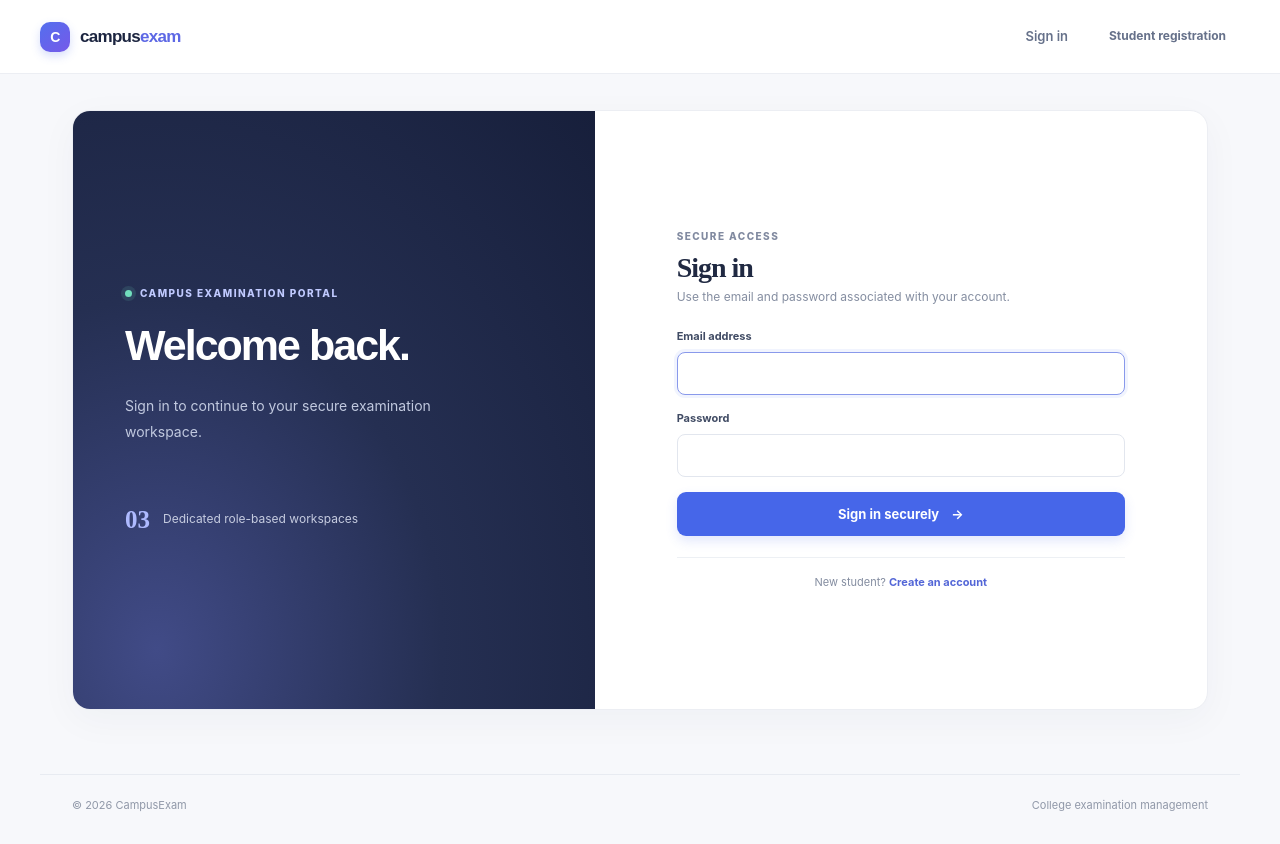
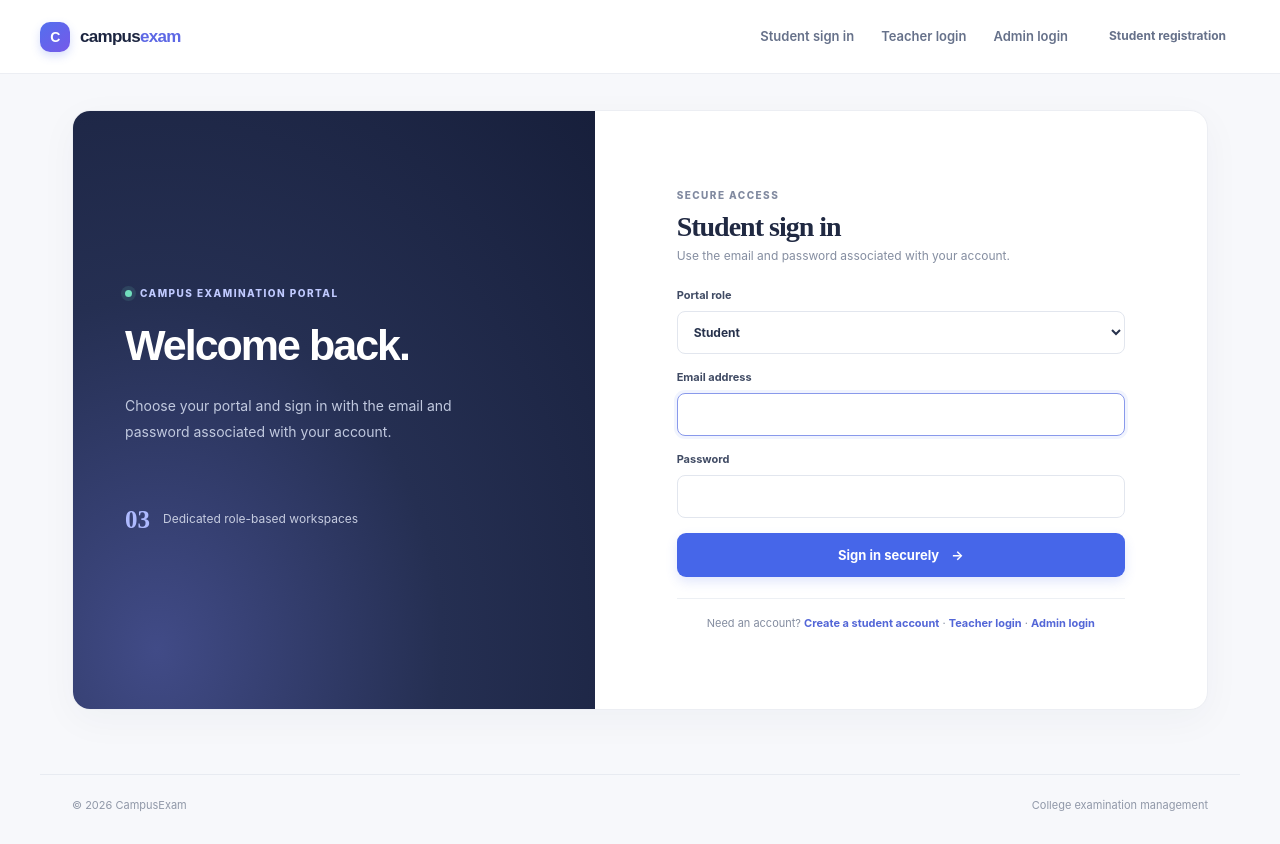
Before and after one commit to Abhi210405/Online-Examination-System, a Flask app: page /login in a window 1280 px wide. Run offline with Flask 3, Linux system fonts and the light colour scheme; some libraries are stand-ins or nearby versions.

Commit message:
Add role-specific login and deployment fixes
Co-authored-by: Copilot <223556219+Copilot@users.noreply.github.com>

```diff
--- a/app.py
+++ b/app.py
@@ -377,31 +377,72 @@ def register():
     return render_template("auth_form.html", mode="register")
 
 
+def _login_user(requested_role=None):
+    email = request.form.get("email", "").strip().lower()
+    password = request.form.get("password", "")
+    requested_role = request.form.get("role") or requested_role
+    user = db.session.scalar(select(User).where(func.lower(User.email) == email))
+    password_matches = False
+    if user and user.status == "active":
+        stored_hash = user.password_hash
+        if stored_hash.startswith(("$2a$", "$2b$", "$2y$")):
+            password_matches = bcrypt.checkpw(password.encode()[:72], stored_hash.encode())
+        else:
+            password_matches = check_password_hash(stored_hash, password)
+    if not password_matches:
+        flash("Invalid email or password, or this account is inactive.", "error")
+        return None
+    if requested_role and user.role != requested_role:
+        flash("This account does not belong to the selected sign-in role.", "error")
+        return None
+    if user.password_hash.startswith(("$2a$", "$2b$", "$2y$")):
+        user.password_hash = generate_password_hash(password)
+        db.session.commit()
+    session.clear()
+    session["user_id"] = user.id
+    _csrf_token()
+    return user
+
+
 @app.route("/login", methods=["GET", "POST"])
 def login():
     if current_user():
         return redirect(_dashboard_for(current_user()))
+    requested_role = request.args.get("role")
     if request.method == "POST":
-        email = request.form.get("email", "").strip().lower()
-        password = request.form.get("password", "")
-        user = db.session.scalar(select(User).where(func.lower(User.email) == email))
-        password_matches = False
-        if user and user.status == "active":
-            stored_hash = user.password_hash
-            if stored_hash.startswith(("$2a$", "$2b$", "$2y$")):
-                password_matches = bcrypt.checkpw(password.encode()[:72], stored_hash.encode())
-            else:
-                password_matches = check_password_hash(stored_hash, password)
-        if password_matches:
-            if user.password_hash.startswith(("$2a$", "$2b$", "$2y$")):
-                user.password_hash = generate_password_hash(password)
-                db.session.commit()
-            session.clear()
-            session["user_id"] = user.id
-            _csrf_token()
+        user = _login_user(requested_role=requested_role)
+        if user is not None:
             return redirect(_dashboard_for(user))
-        flash("Invalid email or password, or this account is inactive.", "error")
-    return render_template("auth_form.html", mode="login")
+    return render_template("auth_form.html", mode="login", selected_role=requested_role)
+
+
+@app.route("/student/login", methods=["GET", "POST"])
+def student_login():
+    if current_user():
+        return redirect(_dashboard_for(current_user()))
+    return login_for_role("student")
+
+
+@app.route("/teacher/login", methods=["GET", "POST"])
+def teacher_login():
+    if current_user():
+        return redirect(_dashboard_for(current_user()))
+    return login_for_role("teacher")
+
+
+@app.route("/admin/login", methods=["GET", "POST"])
+def admin_login():
+    if current_user():
+        return redirect(_dashboard_for(current_user()))
+    return login_for_role("admin")
+
+
+def login_for_role(role):
+    if request.method == "POST":
+        user = _login_user(requested_role=role)
+        if user is not None:
+            return redirect(_dashboard_for(user))
+    return render_template("auth_form.html", mode="login", selected_role=role)
 
 
 @app.post("/logout")
--- a/templates/auth_form.html
+++ b/templates/auth_form.html
@@ -1,19 +1,30 @@
 {% extends "base.html" %}
 {% set is_register = mode == "register" %}
 {% set is_setup = mode == "first_admin" %}
-{% block title %}{{ "Create student account" if is_register else ("Initial administrator setup" if is_setup else "Sign in") }}{% endblock %}
+{% set login_role = selected_role or "student" %}
+{% set login_title = "Student sign in" if login_role == "student" else ("Teacher sign in" if login_role == "teacher" else "Admin sign in") %}
+{% block title %}{{ "Create student account" if is_register else ("Initial administrator setup" if is_setup else login_title) }}{% endblock %}
 {% block content %}
 <section class="auth-layout">
   <div class="auth-aside">
     <span class="eyebrow"><span class="status-dot"></span> CAMPUS EXAMINATION PORTAL</span>
     <h1>{{ "Start your next chapter." if is_register else ("Set up your portal." if is_setup else "Welcome back.") }}</h1>
-    <p>{{ "Create your student account to discover examinations and track your results." if is_register else ("Create the first administrator account. This setup closes as soon as the account is created." if is_setup else "Sign in to continue to your secure examination workspace.") }}</p>
+    <p>{{ "Create your student account to discover examinations and track your results." if is_register else ("Create the first administrator account. This setup closes as soon as the account is created." if is_setup else "Choose your portal and sign in with the email and password associated with your account.") }}</p>
     <div class="aside-stat"><strong>{{ "01" if is_setup else "03" }}</strong><span>{{ "One-time setup" if is_setup else "Dedicated role-based workspaces" }}</span></div>
   </div>
   <div class="auth-card">
-    <div class="auth-card-heading"><span class="eyebrow eyebrow-dark">{{ "NEW STUDENT" if is_register else ("FIRST-TIME SETUP" if is_setup else "SECURE ACCESS") }}</span><h2>{{ "Create your account" if is_register else ("Create administrator" if is_setup else "Sign in") }}</h2><p>{{ "All fields are required." if is_register or is_setup else "Use the email and password associated with your account." }}</p></div>
+    <div class="auth-card-heading"><span class="eyebrow eyebrow-dark">{{ "NEW STUDENT" if is_register else ("FIRST-TIME SETUP" if is_setup else "SECURE ACCESS") }}</span><h2>{{ "Create your account" if is_register else ("Create administrator" if is_setup else login_title) }}</h2><p>{{ "All fields are required." if is_register or is_setup else "Use the email and password associated with your account." }}</p></div>
     <form method="post" class="stack-form">
       <input type="hidden" name="csrf_token" value="{{ csrf_token() }}">
+      {% if not is_register and not is_setup %}
+        <label>Portal role
+          <select name="role" required>
+            <option value="student" {% if login_role == "student" %}selected{% endif %}>Student</option>
+            <option value="teacher" {% if login_role == "teacher" %}selected{% endif %}>Teacher</option>
+            <option value="admin" {% if login_role == "admin" %}selected{% endif %}>Administrator</option>
+          </select>
+        </label>
+      {% endif %}
       {% if is_register or is_setup %}
         <label>Full name<input name="name" autocomplete="name" maxlength="120" required autofocus></label>
         <label>Email address<input name="email" type="email" autocomplete="email" maxlength="190" required></label>
@@ -32,7 +43,7 @@
       {% if is_setup %}<label>Password <span class="label-hint">At least 10 characters</span><input name="password" type="password" autocomplete="new-password" minlength="10" required></label>{% endif %}
       <button class="button button-primary button-full" type="submit">{{ "Create student account" if is_register else ("Create administrator" if is_setup else "Sign in securely") }} <span>→</span></button>
     </form>
-    <div class="auth-switch">{% if is_register %}Already registered? <a href="{{ url_for('login') }}">Sign in</a>{% elif is_setup %}<a href="{{ url_for('login') }}">Return to sign in</a>{% else %}New student? <a href="{{ url_for('register') }}">Create an account</a>{% endif %}</div>
+    <div class="auth-switch">{% if is_register %}Already registered? <a href="{{ url_for('login') }}">Sign in</a>{% elif is_setup %}<a href="{{ url_for('login') }}">Return to sign in</a>{% else %}Need an account? <a href="{{ url_for('register') }}">Create a student account</a> · <a href="{{ url_for('teacher_login') }}">Teacher login</a> · <a href="{{ url_for('admin_login') }}">Admin login</a>{% endif %}</div>
   </div>
 </section>
 {% endblock %}
--- a/templates/base.html
+++ b/templates/base.html
@@ -30,7 +30,9 @@
           <button class="nav-logout" type="submit">Sign out</button>
         </form>
       {% else %}
-        <a href="{{ url_for('login') }}">Sign in</a>
+        <a href="{{ url_for('login') }}">Student sign in</a>
+        <a href="{{ url_for('teacher_login') }}">Teacher login</a>
+        <a href="{{ url_for('admin_login') }}">Admin login</a>
         <a class="button button-sm" href="{{ url_for('register') }}">Student registration</a>
       {% endif %}
     </nav>
--- a/templates/home.html
+++ b/templates/home.html
@@ -7,8 +7,9 @@
     <h1>Make every exam<br><span>count.</span></h1>
     <p>A focused, secure workspace for educators to create assessments and students to do their best work.</p>
     <div class="hero-actions">
-      <a class="button button-light" href="{{ url_for('login') }}">Sign in to your portal <span aria-hidden="true">→</span></a>
-      <a class="button button-ghost" href="{{ url_for('register') }}">Create a student account</a>
+      <a class="button button-light" href="{{ url_for('login') }}">Student sign in <span aria-hidden="true">→</span></a>
+      <a class="button button-ghost" href="{{ url_for('teacher_login') }}">Teacher login</a>
+      <a class="button button-ghost" href="{{ url_for('admin_login') }}">Admin login</a>
     </div>
     <div class="hero-note"><span class="note-check">✓</span> Timed assessments <span class="note-check">✓</span> Saved answers <span class="note-check">✓</span> Instant results</div>
   </div>
```
Also changed, not shown: tests/test_app.py (+34 -0 lines).
